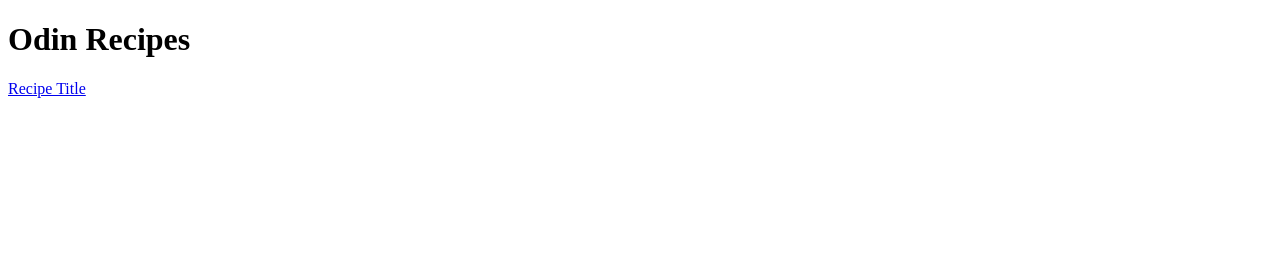
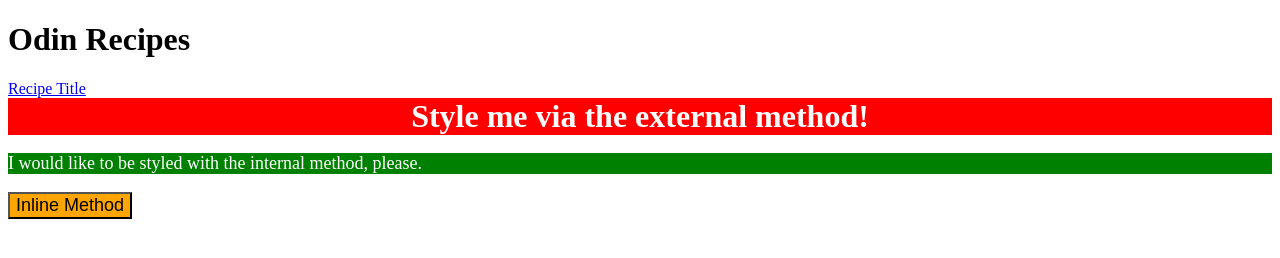
Before and after one commit to gagan-guptas/odin-recipes, a plain HTML site: page index.html in a window 1280 px wide. Drawn offline with Linux system fonts and the light colour scheme.

Commit message:
added css

```diff
--- a/index.html
+++ b/index.html
@@ -4,9 +4,21 @@
     <meta charset="UTF-8">
     <meta name="viewport" content="width=device-width, initial-scale=1.0">
     <title>Document</title>
+    <link rel="stylesheet" href="solution.css">
+    <style>
+      p {
+        background-color: green;
+        color: white;
+        font-size: 18px;
+      }
+    </style>
 </head>
 <body>
     <h1>Odin Recipes</h1>
     <a href="recipes/lasagna.html">Recipe Title</a>
+     <link rel="stylesheet" href="solution.css">
+    <div>Style me via the external method!</div>
+    <p>I would like to be styled with the internal method, please.</p>
+    <button style="background-color: orange; font-size: 18px;">Inline Method</button>
 </body>
 </html>
--- /dev/null
+++ b/solution.css
@@ -0,0 +1,7 @@
+div {
+    background-color: red;
+    color: white;
+    font-size: 32px;
+    text-align: center;
+    font-weight: bold;
+  }
```
